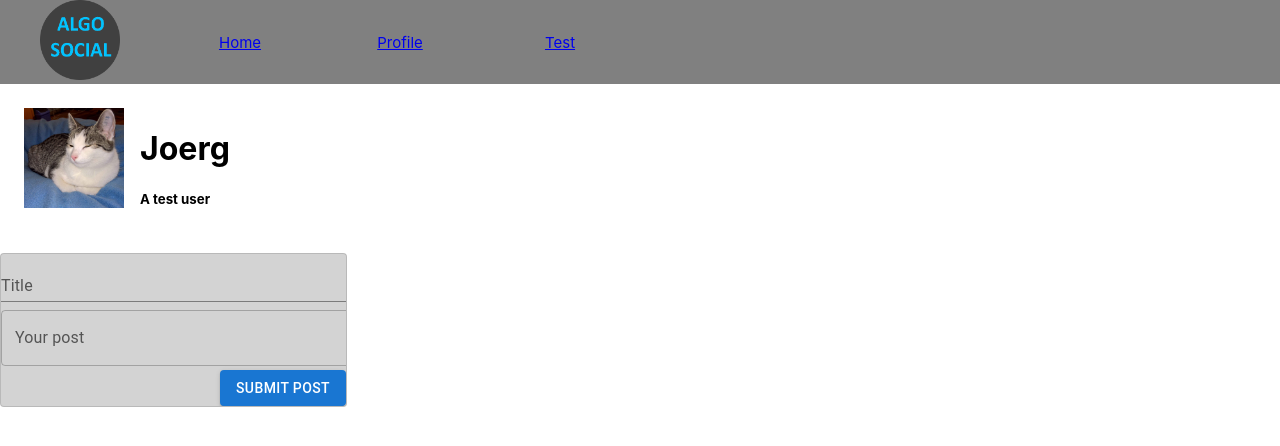
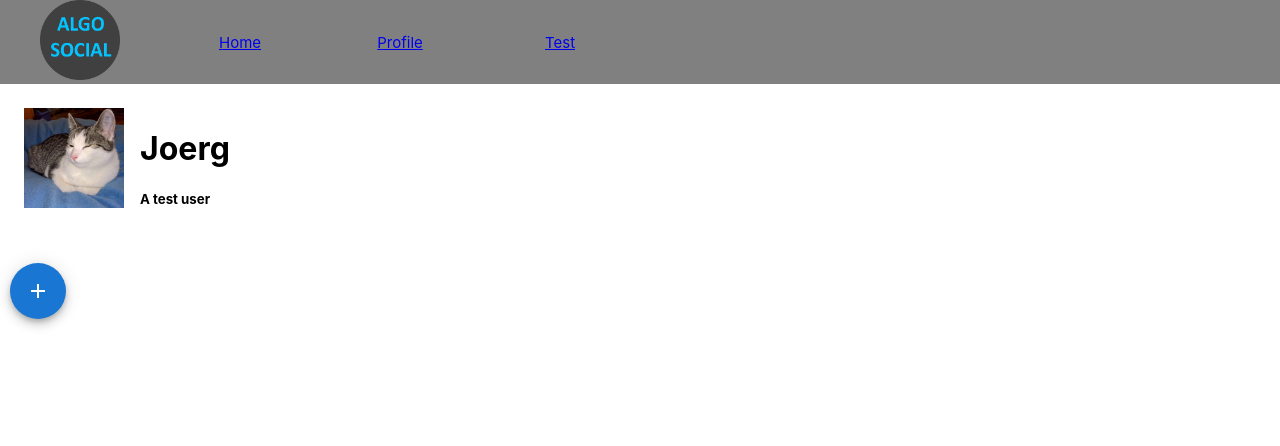
Before and after one commit to JoergSchmid/AlgoSocial, a React (Create React App) app: page / in a window 1280 px wide. Shown: the top 446 px of the page. Built offline with nearby package versions, Linux system fonts and the light colour scheme.

Commit message:
Install MUI icons. Use a Fab to enable/disable PostInputs.

```diff
--- a/package.json
+++ b/package.json
@@ -5,6 +5,7 @@
   "dependencies": {
     "@emotion/react": "^11.10.6",
     "@emotion/styled": "^11.10.6",
+    "@mui/icons-material": "^5.11.16",
     "@mui/material": "^5.11.16",
     "@testing-library/react": "^13.0.0",
     "@testing-library/user-event": "^13.2.1",
--- a/src/Profile/Profile.tsx
+++ b/src/Profile/Profile.tsx
@@ -3,6 +3,8 @@ import PostInput from "./Post/PostInput";
 import PostTimeline from "./Post/PostTimeline";
 import { User } from "../App";
 import Grid from "@mui/material/Unstable_Grid2";
+import { Fab } from "@mui/material";
+import AddIcon from '@mui/icons-material/Add';
 
 export type PostType = {
     title: string,
@@ -12,10 +14,12 @@ export type PostType = {
 
 export default function Profile({user}: {user: User}) {
     const [posts, setPosts] = useState<PostType[]>([]);
+    const [showPostInput, setShowPostInput] = useState<boolean>(false);
     const pic = require("../static/images/profile_pictures/" + user.picture + ".jpg");
 
     function submitPost({title, message}: PostType): void {
         setPosts(posts => [...posts, {title, message, post_id: posts.length}]);
+        setShowPostInput(false);
     }
 
     return (
@@ -29,7 +33,10 @@ export default function Profile({user}: {user: User}) {
                     <h5>{user.description}</h5>
                 </Grid>
             </Grid>
-            <PostInput submitPost={submitPost}/><br/>
+            <Fab aria-label="add" color="primary" style={{margin: 10}} onClick={() => setShowPostInput(!showPostInput)}>
+                <AddIcon />
+            </Fab>
+            {showPostInput && <><PostInput submitPost={submitPost}/><br/></>}
             <PostTimeline posts={posts} />
         </>
     );
```
Also changed, not shown: 2 other files (tests, documents, lock files or other folders).
